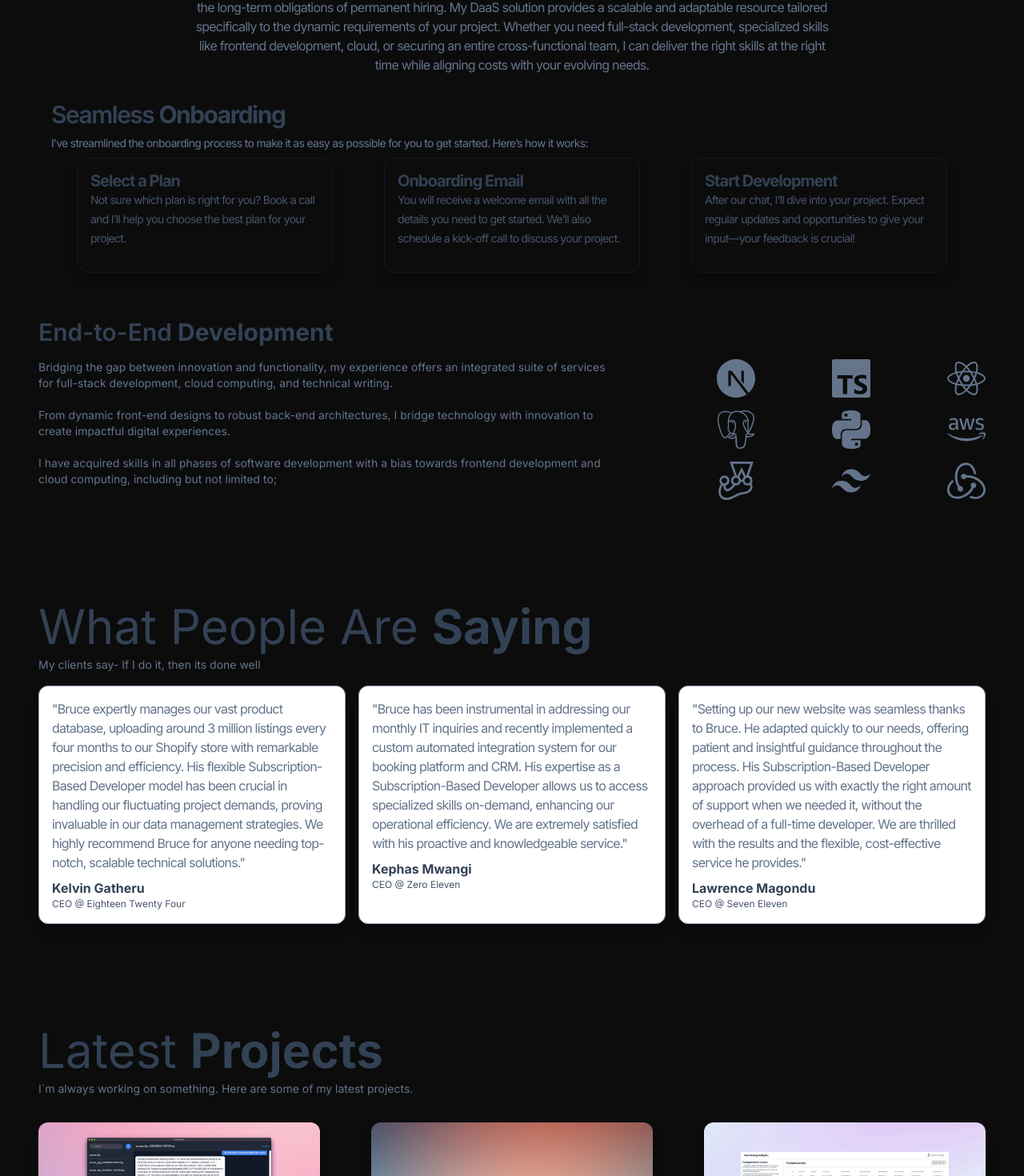
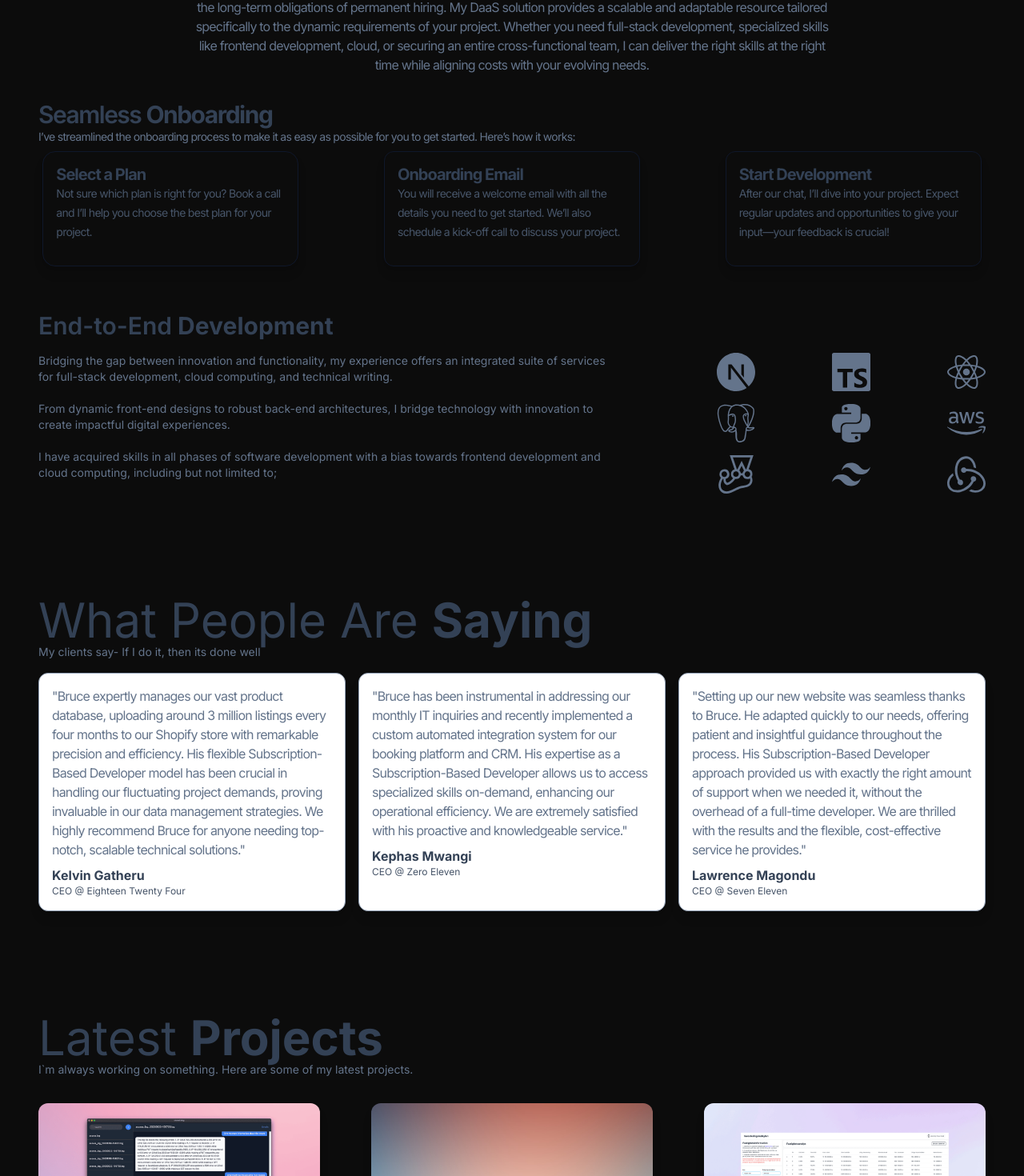
Before and after one commit to Brucedevnairobi/portfolio-website, a Next.js app: page / in a window 1280 px wide. Shown: the part 1139-2609 px from the top of the page at 80% size. Built offline with nearby package versions, Linux system fonts and the light colour scheme.

Commit message:
Alignment

```diff
--- a/app/page.tsx
+++ b/app/page.tsx
@@ -112,14 +112,14 @@ export default function Home() {
         deliver the right skills at the right time while aligning costs with
         your evolving needs.
       </p>
-      <h3 className="text-2xl md:text-3xl leading-6 tracking-tighter font-semibold text-slate-700 mt-8 mb-2 mx-16">
+      <h3 className="text-2xl md:text-3xl leading-6 tracking-tighter font-semibold text-slate-700 mt-8 mx-12">
         Seamless <span className="font-bold">Onboarding</span>
       </h3>
-      <p className="text-slate-500 mx-16 leading-6 tracking-tighter text-xs md:text-sm mb-2">
+      <p className="text-slate-500 mx-12 leading-6 tracking-tighter text-xs md:text-sm mb-2">
         I’ve streamlined the onboarding process to make it as easy as possible
         for you to get started. Here’s how it works:
       </p>
-      <section className="items-center flex-col md:flex-row flex mx-16">
+      <section className="items-center flex-col md:flex-row flex">
         <div className="w-80 h-36 border-[1px] border-slate-900 hover:cursor-pointer rounded-2xl p-4 mb-4 shadow-lg mx-auto">
           <h3 className="text-xl font-bold text-slate-700 leading-6 tracking-tighter">
             Select a Plan
@@ -187,7 +187,7 @@ export default function Home() {
       <h1 className="text-3xl md:text-6xl mt-32 text-slate-700 mx-12">
         What People Are <span className="font-bold">Saying</span>
       </h1>
-      <p className="text-slate-500 text-xs md:text-sm mt-2 mx-12">
+      <p className="text-slate-500 text-xs md:text-sm mx-12">
         My clients say- If I do it, then its done well
       </p>
       <section className=" my-4 mx-12 flex flex-col md:flex-row md:gap-4 gap-2">
@@ -236,10 +236,10 @@ export default function Home() {
           <p className="text-slate-600 text-xs">CEO @ Seven Eleven</p>
         </div>
       </section>
-      <h1 className="text-4xl md:text-6xl mt-32 text-slate-700 px-12">
+      <h1 className="text-4xl md:text-6xl mt-32 text-slate-700 mx-12">
         Latest <span className="font-bold">Projects</span>
       </h1>
-      <p className="mx-12 mt-2 text-xs md:text-sm text-slate-500">
+      <p className="mx-12 text-xs md:text-sm text-slate-500">
         I`m always working on something. Here are some of my latest projects.
       </p>
       <section className="mx-12 mt-8 gap-2 grid grid-cols-1 md:grid-cols-3 md:gap-16">
```
